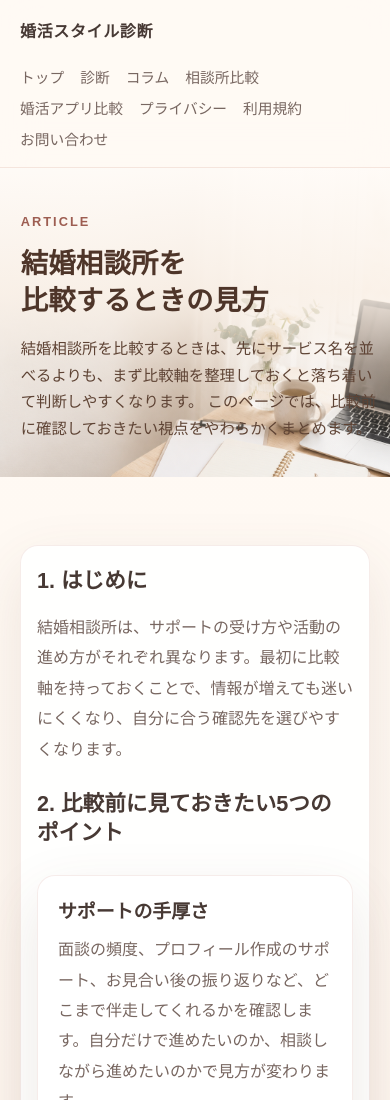
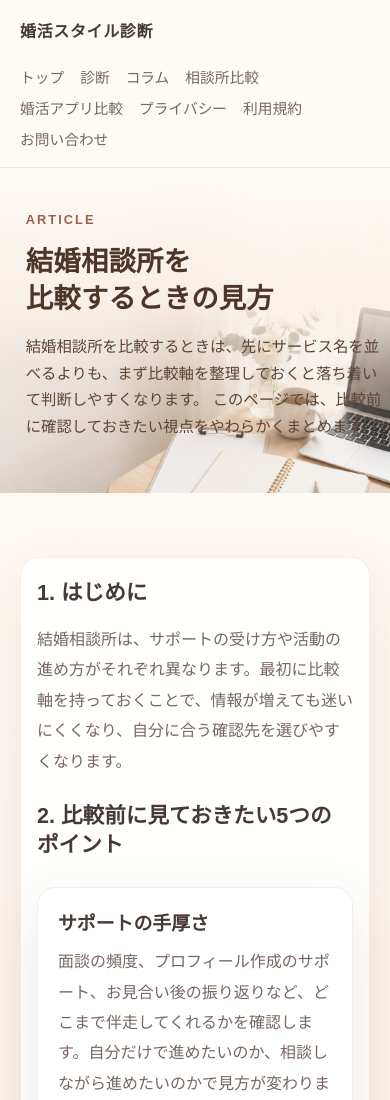
Before and after one commit to kenichis1971-cloud/konkatsu-diagnosis-site, a Next.js app: page /articles/compare-marriage-agencies in a window 390 px wide. Shown: the top 1100 px of the page. Built offline with nearby package versions, Linux system fonts and the light colour scheme.

Commit message:
Increase hero depth and tighten intro spacing for compare article

```diff
--- a/app/globals.css
+++ b/app/globals.css
@@ -900,7 +900,7 @@ p {
 }
 
 .before-start-shell {
-  margin-top: clamp(10px, 2.2vw, 18px);
+  margin-top: clamp(4px, 1.2vw, 10px);
 }
 
 .before-start-hero {
@@ -1101,7 +1101,7 @@ p {
   }
 
   .before-start-shell {
-    margin-top: 12px;
+    margin-top: 8px;
   }
 
   .before-start-hero {
@@ -1939,15 +1939,15 @@ p {
 }
 
 .review-values-shell {
-  margin-top: clamp(10px, 2.2vw, 18px);
+  margin-top: clamp(4px, 1.2vw, 10px);
 }
 
 .review-values-hero {
   position: relative;
   display: grid;
-  min-height: clamp(250px, 32vw, 372px);
+  min-height: clamp(320px, 40vw, 470px);
   align-items: center;
-  padding: clamp(36px, 5.5vw, 64px) clamp(20px, 5vw, 72px) clamp(36px, 4.8vw, 56px);
+  padding: clamp(42px, 6vw, 74px) clamp(20px, 5vw, 72px) clamp(68px, 8vw, 116px);
   background: linear-gradient(135deg, #fff7f1 0%, #f7ece4 55%, #f3e6dd 100%);
 }
 
@@ -1975,13 +1975,13 @@ p {
   width: 100%;
   height: 100%;
   object-fit: cover;
-  object-position: right center;
+  object-position: 84% center;
 }
 
 .compare-marriage-hero .review-values-hero__content {
   position: relative;
   z-index: 2;
-  margin-left: clamp(12px, 2.5vw, 34px);
+  margin-left: clamp(44px, 8vw, 132px);
 }
 .review-values-hero__content {
   width: min(1120px, 100%);
@@ -2029,12 +2029,12 @@ p {
 
 @media (max-width: 780px) {
   .review-values-shell {
-    margin-top: 12px;
+    margin-top: 8px;
   }
 
   .review-values-hero {
-    min-height: clamp(246px, 70vw, 334px);
-    padding: 42px 16px 34px;
+    min-height: clamp(280px, 82vw, 390px);
+    padding: 40px 16px 52px;
   }
 
   .compare-marriage-hero::before {
@@ -2042,11 +2042,11 @@ p {
   }
 
   .compare-marriage-hero__image img {
-    object-position: 68% center;
+    object-position: 72% center;
   }
 
   .compare-marriage-hero .review-values-hero__content {
-    margin-left: clamp(2px, 1.2vw, 10px);
+    margin-left: clamp(6px, 2.5vw, 16px);
   }
 
   .review-values-title {
```
